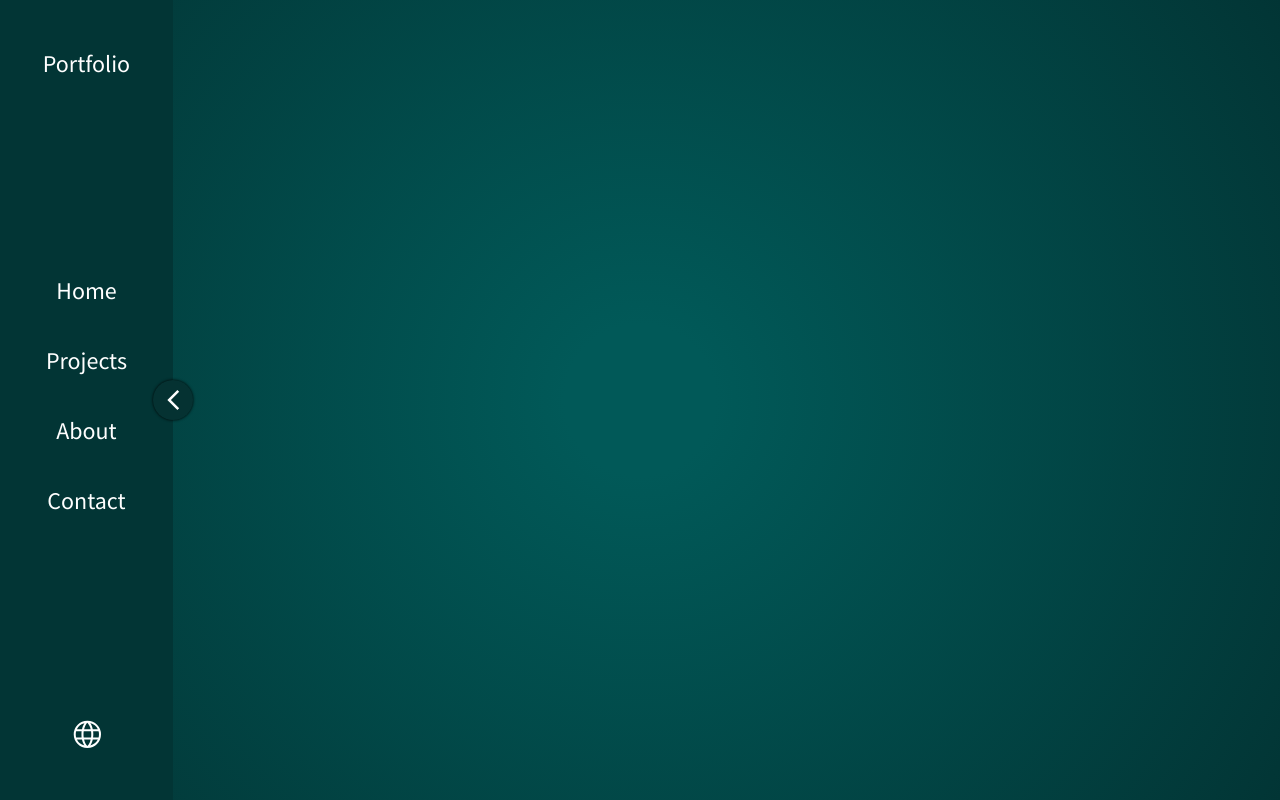
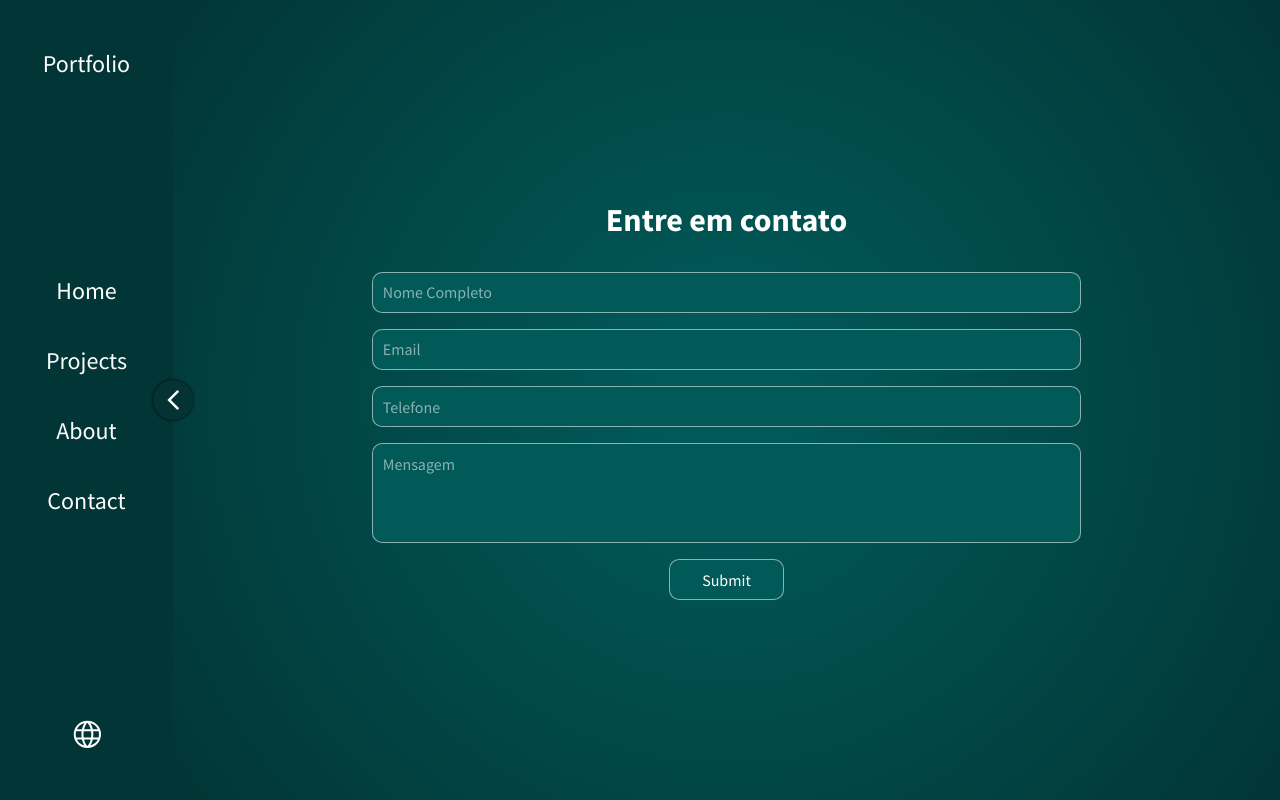
Before and after one commit to flaviozorzetto/flavio-portfolio, a React (Vite) app: page /contact in a window 1280 px wide. Built offline with nearby package versions, Linux system fonts and the light colour scheme; some icons are missing.

Commit message:
created form

```diff
--- a/color.scss
+++ b/color.scss
@@ -1,4 +1,5 @@
 h1 {
    color: #053232;
-   color: rgba(0, 0, 0, 0.7)
+   color: rgba(0, 0, 0, 0.7);
+   color: #ffffff89;
 }
--- a/src/components/ContentWrapper.jsx
+++ b/src/components/ContentWrapper.jsx
@@ -3,10 +3,7 @@ import styled from 'styled-components';
 const ContentWrapper = styled.div`
    height: 100%;
    max-width: 80%;
-   width: 100%;
    margin: auto;
-
-
 `;
 
 export default props => {
--- /dev/null
+++ b/src/components/Form.jsx
@@ -0,0 +1,122 @@
+import { useTranslation } from 'react-i18next';
+import styled from 'styled-components';
+import colors from '../variables/colors.js';
+
+const FormContainer = styled.div`
+   width: 100%;
+   height: 100%;
+   display: flex;
+   align-items: center;
+   justify-content: center;
+   flex-direction: column;
+   gap: 2rem;
+   font-size: 16px;
+
+   animation: fadeInFromNone 1.5s ease-out;
+
+   @keyframes fadeInFromNone {
+      0% {
+         display: none;
+         opacity: 0;
+      }
+
+      1% {
+         display: block;
+         opacity: 0;
+      }
+
+      100% {
+         display: block;
+         opacity: 1;
+      }
+   }
+
+   & > h2 {
+      color: white;
+      font-size: 2em;
+      text-align: center;
+      width: 100%;
+   }
+`;
+
+const FormWrapper = styled.form`
+   width: 80%;
+   flex-wrap: wrap;
+   display: flex;
+   justify-content: center;
+   gap: 1rem;
+
+   input,
+   textarea,
+   button {
+      background: ${colors.dk_teal};
+      border: 1px solid #ffffff89;
+      border-radius: 10px;
+      padding: 0.6rem;
+      color: white;
+   }
+
+   input:hover,
+   textarea:hover,
+   button:hover {
+      border: 1px solid ${colors.neutral_teal};
+   }
+
+   button:hover {
+      color: #00f3ff;
+   }
+
+   input:focus,
+   textarea:focus {
+      border: 1px solid #00f3ff;
+   }
+
+   button {
+      padding: 0.6rem 2rem;
+   }
+
+   input::placeholder,
+   textarea::placeholder {
+      color: #ffffff89;
+   }
+
+   input {
+      width: 100%;
+   }
+
+   textarea {
+      resize: none;
+      width: 100%;
+      height: 100px;
+   }
+`;
+
+export default () => {
+   const { t } = useTranslation();
+
+   return (
+      <FormContainer>
+         <h2>Entre em contato</h2>
+         <FormWrapper
+            action="https://formsubmit.co/flaviozorzetto11@gmail.com"
+            method="POST"
+         >
+            <input
+               type="text"
+               name="nome"
+               placeholder="Nome Completo"
+               required
+            />
+            <input type="text" name="Email" placeholder="Email" required />
+            <input
+               type="text"
+               name="Telefone"
+               placeholder="Telefone"
+               required
+            />
+            <textarea placeholder="Mensagem" name="mensagem" />
+            <button type="submit">Submit</button>
+         </FormWrapper>
+      </FormContainer>
+   );
+};
--- /dev/null
+++ b/src/routes/Contact.jsx
@@ -0,0 +1,12 @@
+import ContentWrapper from '../components/ContentWrapper';
+import Form from '../components/Form';
+
+export default () => {
+   return (
+      <ContentWrapper>
+         <Form>
+
+         </Form>
+      </ContentWrapper>
+   );
+};
--- a/src/variables/Global.jsx
+++ b/src/variables/Global.jsx
@@ -19,7 +19,6 @@ const GlobalStyle = createGlobalStyle`
 
     body {
         height: 100vh;
-        background: radial-gradient(circle, rgba(1,89,88,1) 0% 10%, rgba(2,53,53,1) 100%);
     }
 
     #root {
--- a/src/views/App.jsx
+++ b/src/views/App.jsx
@@ -1,6 +1,7 @@
 import { Route, Routes } from 'react-router-dom';
 import About from '../routes/About';
 import Index from '../routes/Index';
+import Contact from '../routes/Contact';
 import SideBar from '../components/SideBar';
 import styled from 'styled-components';
 import { useEffect, useState } from 'react';
@@ -17,6 +18,11 @@ const Container = styled.div`
    display: flex;
    align-items: center;
    justify-content: center;
+   background: radial-gradient(
+      circle,
+      rgba(1, 89, 88, 1) 0% 10%,
+      rgba(2, 53, 53, 1) 100%
+   );
 `;
 
 const timeout = ms => {
@@ -133,6 +139,7 @@ export default () => {
                   }
                ></Route>
                <Route path="/about" element={<About />}></Route>
+               <Route path="/contact" element={<Contact />}></Route>
             </Routes>
          </Container>
       </Wrapper>
```
